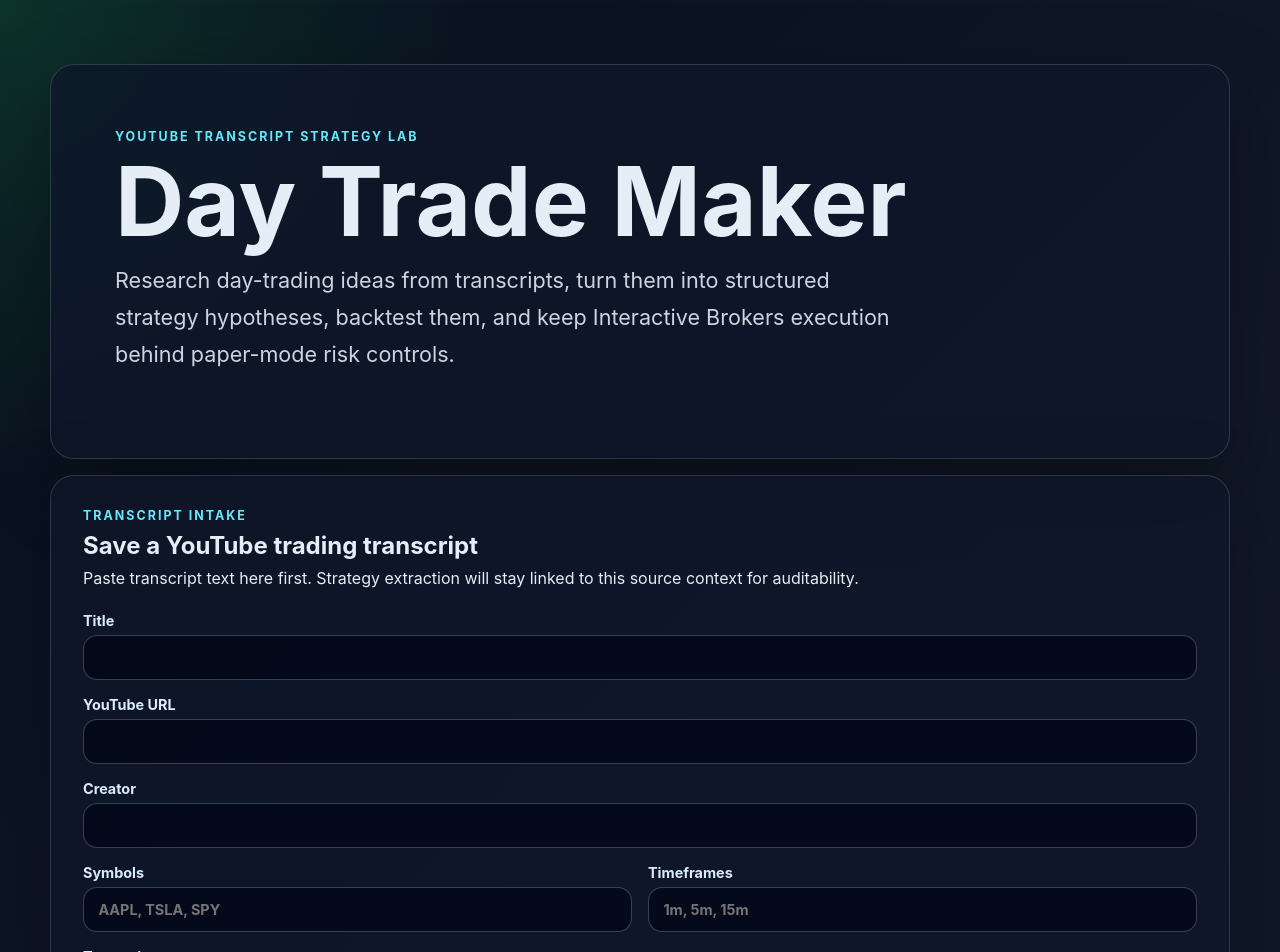
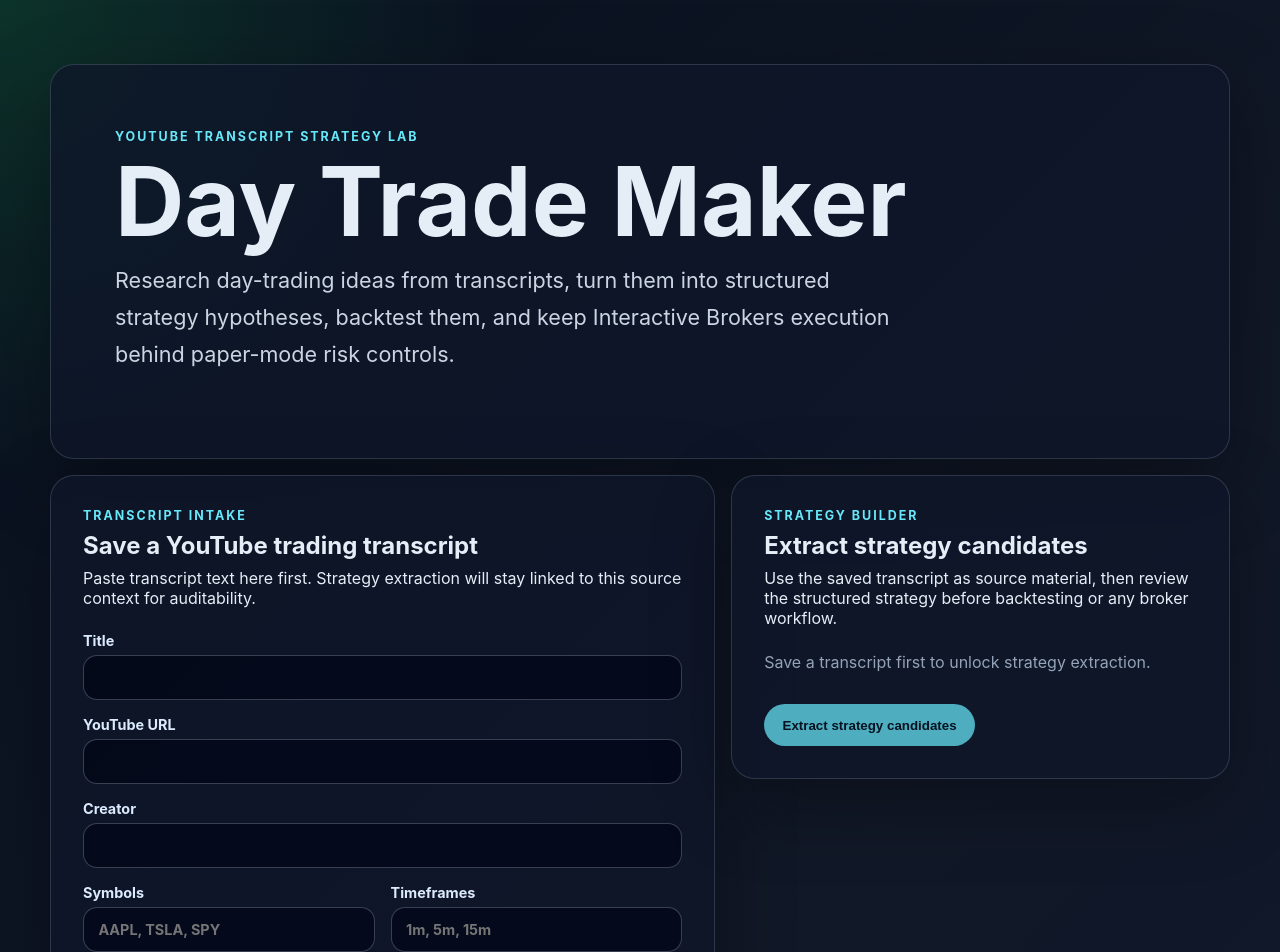
Before and after one commit to gcampton/day-trade-maker, a React (Vite) app in the folder frontend/: page / in a window 1280 px wide. Shown: the top 952 px of the page. Built offline with nearby package versions, Linux system fonts and the light colour scheme.

Commit message:
feat: add strategy extraction UI

```diff
--- a/frontend/src/App.tsx
+++ b/frontend/src/App.tsx
@@ -1,8 +1,14 @@
+import { useState } from 'react';
+
 import './styles.css';
 
+import { StrategyExtractionPanel } from './components/StrategyExtractionPanel';
 import { TranscriptForm } from './components/TranscriptForm';
+import type { Transcript } from './api/client';
 
 export function App() {
+  const [selectedTranscript, setSelectedTranscript] = useState<Transcript | null>(null);
+
   return (
     <main className="app-shell">
       <section className="hero-panel">
@@ -15,7 +21,10 @@ export function App() {
         </p>
       </section>
 
-      <TranscriptForm />
+      <div className="workflow-grid">
+        <TranscriptForm onSaved={setSelectedTranscript} />
+        <StrategyExtractionPanel transcript={selectedTranscript} />
+      </div>
 
       <section className="dashboard-grid" aria-label="Dashboard sections">
         <article>
--- a/frontend/src/api/client.ts
+++ b/frontend/src/api/client.ts
@@ -9,6 +9,39 @@ export type TranscriptPayload = {
 
 export type Transcript = TranscriptPayload & {
   id: number;
+  created_at: string;
+};
+
+export type StrategyRule = {
+  type: string;
+  description: string;
+  parameters: Record<string, unknown>;
+};
+
+export type StrategySpec = {
+  name: string;
+  description: string;
+  market: string;
+  symbols: string[];
+  timeframe: string;
+  side: 'long' | 'short' | 'both';
+  indicators: Array<{ name: string; parameters: Record<string, unknown> }>;
+  entry_rules: StrategyRule[];
+  exit_rules: StrategyRule[];
+  risk_rules: StrategyRule[];
+  invalidations: string[];
+  source_quotes: Array<{
+    transcript_id: number;
+    quote: string;
+    start_seconds: number | null;
+  }>;
+};
+
+export type StrategyCandidate = {
+  id: number;
+  transcript_id: number;
+  spec: StrategySpec;
+  status: string;
   created_at: string;
 };
 
@@ -25,3 +58,17 @@ export async function createTranscript(payload: TranscriptPayload): Promise<Tran
 
   return response.json() as Promise<Transcript>;
 }
+
+export async function extractStrategyCandidates(
+  transcriptId: number,
+): Promise<StrategyCandidate[]> {
+  const response = await fetch(`/api/transcripts/${transcriptId}/extract-strategies`, {
+    method: 'POST',
+  });
+
+  if (!response.ok) {
+    throw new Error('Failed to extract strategy candidates');
+  }
+
+  return response.json() as Promise<StrategyCandidate[]>;
+}
--- /dev/null
+++ b/frontend/src/components/StrategyExtractionPanel.tsx
@@ -0,0 +1,88 @@
+import { useState } from 'react';
+
+import {
+  extractStrategyCandidates,
+  type StrategyCandidate,
+  type Transcript,
+} from '../api/client';
+
+type StrategyExtractionPanelProps = {
+  transcript: Transcript | null;
+};
+
+export function StrategyExtractionPanel({ transcript }: StrategyExtractionPanelProps) {
+  const [candidates, setCandidates] = useState<StrategyCandidate[]>([]);
+  const [error, setError] = useState<string | null>(null);
+  const [isExtracting, setIsExtracting] = useState(false);
+
+  async function handleExtract() {
+    if (!transcript) {
+      return;
+    }
+
+    setError(null);
+    setIsExtracting(true);
+
+    try {
+      const extracted = await extractStrategyCandidates(transcript.id);
+      setCandidates(extracted);
+    } catch (err) {
+      setError(err instanceof Error ? err.message : 'Failed to extract strategy candidates');
+    } finally {
+      setIsExtracting(false);
+    }
+  }
+
+  return (
+    <section className="strategy-panel" aria-label="Strategy extraction">
+      <div className="form-heading">
+        <p className="eyebrow">Strategy Builder</p>
+        <h2>Extract strategy candidates</h2>
+        <p>
+          Use the saved transcript as source material, then review the structured strategy before
+          backtesting or any broker workflow.
+        </p>
+      </div>
+
+      {transcript ? (
+        <div className="selected-source">
+          <span>Selected transcript</span>
+          <strong>{transcript.title}</strong>
+        </div>
+      ) : (
+        <p className="muted">Save a transcript first to unlock strategy extraction.</p>
+      )}
+
+      <button type="button" disabled={!transcript || isExtracting} onClick={handleExtract}>
+        {isExtracting ? 'Extracting…' : 'Extract strategy candidates'}
+      </button>
+
+      {error ? <p className="error">{error}</p> : null}
+
+      {candidates.map((candidate) => (
+        <article className="strategy-card" key={candidate.id}>
+          <div className="strategy-card-header">
+            <h3>{candidate.spec.name}</h3>
+            <span>{candidate.status}</span>
+          </div>
+          <p>{candidate.spec.description}</p>
+          <dl>
+            <div>
+              <dt>Symbols</dt>
+              <dd>{candidate.spec.symbols.join(', ')}</dd>
+            </div>
+            <div>
+              <dt>Timeframe</dt>
+              <dd>{candidate.spec.timeframe}</dd>
+            </div>
+            <div>
+              <dt>Risk</dt>
+              <dd>{candidate.spec.risk_rules[0]?.description ?? 'No risk rule'}</dd>
+            </div>
+          </dl>
+          <blockquote>{candidate.spec.source_quotes[0]?.quote}</blockquote>
+        </article>
+      ))}
+    </section>
+  );
+}
--- a/frontend/src/components/TranscriptForm.tsx
+++ b/frontend/src/components/TranscriptForm.tsx
@@ -1,6 +1,10 @@
 import { FormEvent, useState } from 'react';
 
 import { createTranscript, type Transcript } from '../api/client';
+
+type TranscriptFormProps = {
+  onSaved?: (transcript: Transcript) => void;
+};
 
 function splitTags(value: string): string[] {
   return value
@@ -9,7 +13,7 @@ function splitTags(value: string): string[] {
     .filter(Boolean);
 }
 
-export function TranscriptForm() {
+export function TranscriptForm({ onSaved }: TranscriptFormProps) {
   const [title, setTitle] = useState('');
   const [sourceUrl, setSourceUrl] = useState('');
   const [creator, setCreator] = useState('');
@@ -35,6 +39,7 @@ export function TranscriptForm() {
         timeframes: splitTags(timeframes),
       });
       setSavedTranscript(saved);
+      onSaved?.(saved);
     } catch (err) {
       setError(err instanceof Error ? err.message : 'Failed to save transcript');
     } finally {
--- a/frontend/src/styles.css
+++ b/frontend/src/styles.css
@@ -26,6 +26,7 @@ body {
 
 .hero-panel,
 .transcript-form,
+.strategy-panel,
 .dashboard-grid article {
   border: 1px solid rgba(148, 163, 184, 0.24);
   border-radius: 24px;
@@ -65,10 +66,23 @@ h1 {
   line-height: 1.7;
 }
 
+.workflow-grid {
+  display: grid;
+  grid-template-columns: minmax(0, 1fr);
+  gap: 1rem;
+  margin-top: 1rem;
+}
+
+@media (min-width: 980px) {
+  .workflow-grid {
+    grid-template-columns: minmax(0, 1fr) minmax(340px, 0.75fr);
+    align-items: start;
+  }
+}
+
 .transcript-form {
   display: grid;
   gap: 1rem;
-  margin-top: 1rem;
   padding: clamp(1.25rem, 3vw, 2rem);
 }
 
@@ -132,6 +146,79 @@ button:disabled {
   font-weight: 700;
 }
 
+.strategy-panel {
+  display: grid;
+  gap: 1rem;
+  padding: clamp(1.25rem, 3vw, 2rem);
+}
+
+.selected-source {
+  display: grid;
+  gap: 0.25rem;
+  border: 1px solid rgba(103, 232, 249, 0.24);
+  border-radius: 16px;
+  padding: 0.9rem;
+  background: rgba(8, 47, 73, 0.42);
+}
+
+.selected-source span,
+.muted {
+  color: #94a3b8;
+}
+
+.strategy-card {
+  border: 1px solid rgba(148, 163, 184, 0.24);
+  border-radius: 18px;
+  padding: 1rem;
+  background: rgba(2, 6, 23, 0.4);
+}
+
+.strategy-card-header {
+  display: flex;
+  gap: 0.75rem;
+  align-items: start;
+  justify-content: space-between;
+}
+
+.strategy-card-header h3 {
+  margin: 0;
+}
+
+.strategy-card-header span {
+  border-radius: 999px;
+  padding: 0.25rem 0.55rem;
+  color: #04111f;
+  background: #86efac;
+  font-size: 0.75rem;
+  font-weight: 800;
+  text-transform: uppercase;
+}
+
+dl {
+  display: grid;
+  gap: 0.75rem;
+  margin: 1rem 0;
+}
+
+dt {
+  color: #94a3b8;
+  font-size: 0.75rem;
+  font-weight: 800;
+  text-transform: uppercase;
+}
+
+dd {
+  margin: 0.2rem 0 0;
+  color: #e5eef7;
+}
+
+blockquote {
+  margin: 0;
+  border-left: 3px solid #67e8f9;
+  padding-left: 0.8rem;
+  color: #cbd5e1;
+}
+
 .dashboard-grid {
   display: grid;
   grid-template-columns: repeat(auto-fit, minmax(230px, 1fr));
```
Also changed, not shown: 1 other file (tests, documents, lock files or other folders).
